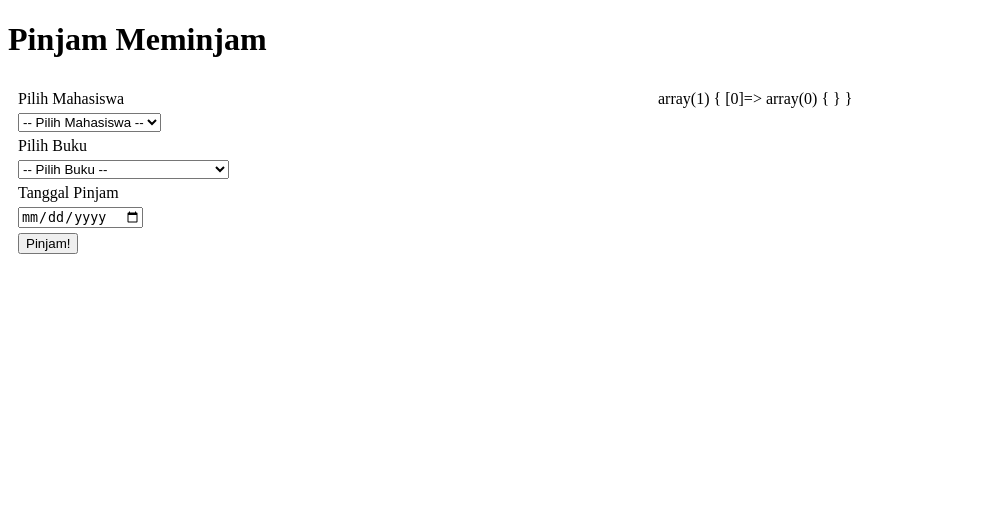
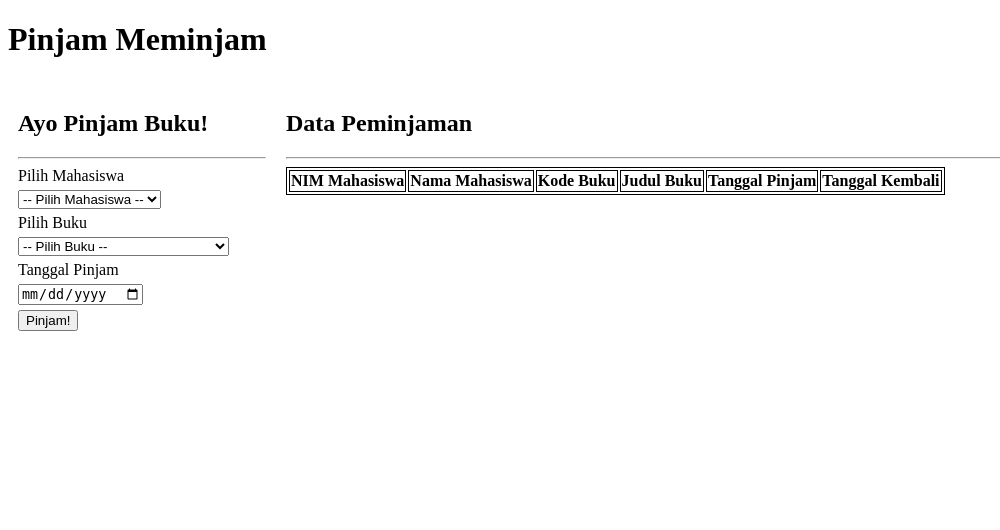
Before and after one commit to kuntinajma/najma-pbo-pinjambuku, a PHP site: page / in a window 1280 px wide. Shown: the top 530 px of the page, without its empty margins (0-1000 px from the left). Run offline with PHP 8.4, Linux system fonts and the light colour scheme; lists and menus that the app fills with data are empty.

Commit message:
feat:save peminjaman to session

```diff
--- a/db.php
+++ b/db.php
@@ -1,5 +1,7 @@
 <?php
 require_once './peminjaman.php';
+require_once './mahasiswa.php';
+require_once './buku.php';
 
 
 $mhs1 = new Mahasiswa('2022150182', 'Kunti Najma Jalia', '96');
--- a/index.php
+++ b/index.php
@@ -1,3 +1,4 @@
+<?php session_start(); ?>
 <!DOCTYPE html>
 <html lang="en">
 <head>
@@ -16,8 +17,14 @@
         }
 
         section {
-            width: 50%;
             padding: 10px;
+        }
+
+        .section1 {
+            width: 20%;
+        }
+        .section2 {
+            width: 80%;
         }
 
         .form-pinjam {
@@ -27,6 +34,10 @@
             justify-content: start;
             align-items: start;
         }
+
+        table, th, td {
+            border: solid 1px #000;
+        }
     </style>
 </head>
 <body>
@@ -34,15 +45,43 @@
 
     <?php
         require_once './db.php';
+        require_once './peminjaman.php';
 
-        $dataPinjam = $_POST;
-        $listDataPinjam = array();
+        // DATA PEMINJAMAN DISIMPAN DI SESSION STORAGE BROWSER
+        // ----------------------------------------------------
+        // selama browser dibuka, data di session storage masih ada.
+        // cara hapusnya tutup browser dulu
+        // ATAU
+        // - buka chrome devtools (klik kanan inspect)
+        // - klik tab application
+        // - klik storage
+        // - klik clear site data
 
-        array_push($listDataPinjam, $dataPinjam);
+        if(!isset($_SESSION['data_pinjam'])){
+            $_SESSION['data_pinjam'] = array();
+        }
+
+        // fungsi proses simpan peminjaman
+        function simpanPeminjaman($data){
+            global $listMhs;
+            global $listBook;
+
+            $peminjaman = new Peminjaman($listMhs, $listBook);
+            $peminjaman->pinjam($data['mahasiswa'], $data['buku'], $data['tanggal_pinjam']);
+            array_push($_SESSION['data_pinjam'], serialize($peminjaman));
+        }
+        //
+        if(isset($_POST['pinjam'])){
+            simpanPeminjaman($_POST);
+        }
+
+
     ?>
 
     <main>
-        <section>
+        <section class="section1">
+            <h1>Ayo Pinjam Buku!</h1>
+            <hr>
             <form action="" method="post" class="form-pinjam">
                 <label for="mahasiswa">Pilih Mahasiswa</label>
                 <select name="mahasiswa" id="mahasiswa">
@@ -61,13 +100,40 @@
                 <label for="tanggal_pinjam">Tanggal Pinjam</label>
                 <input type="date" name="tanggal_pinjam" id="tanggal_pinjam">
 
-                <button type="submit">Pinjam!</button>
+                <button type="submit" name="pinjam" value="pinjam">Pinjam!</button>
             </form>
         </section>
-        <section>
-                <?php
-                    var_dump($listDataPinjam);
-                ?>
+        <section class="section2">
+            <h1>Data Peminjaman</h1>
+            <hr>
+            <table>
+                <thead>
+                    <tr>
+                        <th>NIM Mahasiswa</th>
+                        <th>Nama Mahasiswa</th>
+                        <th>Kode Buku</th>
+                        <th>Judul Buku</th>
+                        <th>Tanggal Pinjam</th>
+                        <th>Tanggal Kembali</th>
+                    </tr>
+                </thead>
+                <tbody>
+                    <?php
+                    foreach($_SESSION['data_pinjam'] as $peminjaman )
+                    {
+                        $p = unserialize($peminjaman);
+                        echo "<tr>";
+                        echo "<td>".$p->mahasiswa->nimMahasiswa."</td>";
+                        echo "<td>".$p->mahasiswa->namaMahasiswa."</td>";
+                        echo "<td>".$p->book->kodeBuku."</td>";
+                        echo "<td>".$p->book->judulBuku."</td>";
+                        echo "<td>".$p->tanggalPinjam."</td>";
+                        echo "<td>".$p->tanggalKembali."</td>";
+                        echo "</tr>";
+                    }
+                    ?>
+                </tbody>
+            </table>
         </section>
     </main>
 </body>
--- a/peminjaman.php
+++ b/peminjaman.php
@@ -1,46 +1,49 @@
 <?php
 require_once './buku.php';
 require_once './mahasiswa.php';
+require_once './db.php';
 
 class Peminjaman {
-    public $nimMahasiswa;
-    public $kodeBuku;
-    private $tanggalPinjam;
-    private $tanggalKembali;
+    private $listMhs;
+    private $listBook;
 
+    public $mahasiswa;
+    public $book;
+    public $tanggalPinjam;
+    public $tanggalKembali;
+    public function __construct(array $listMhs, array $listBook) {
+        $this->listMhs = $listMhs;
+        $this->listBook = $listBook;
 
-    public function __construct(string $kodeBuku, string $nimMahasiswa, string $tanggalPinjam) {
-        $this->kodeBukuuku = $kodeBuku;
-        $this->nimMahasiswaahasiswa = $nimMahasiswa;
-        $this->tanggalPinjam = $tanggalPinjam;
     }
 
+    public function pinjam(string $nimMhs, string $kodeBuku, string $tglPinjam){
+        $bookFound = $this->searchBook($kodeBuku);
+        $mhsFound = $this->searchMhs($nimMhs);
 
-    public function gettanggalKembali() {
-        return $this->tanggalKembali;
+        $this->book = $bookFound;
+        $this->mahasiswa = $mhsFound;
+        $this->tanggalPinjam = $tglPinjam;
+
+        $tgl_pinjam = new DateTime($tglPinjam);
+        $tgl_pinjam->modify("+ 3 days");
+
+        $this->tanggalKembali =  $tgl_pinjam->format('Y-m-d');
     }
 
-    public function setTanggalKembali($tanggalKembali) {
-        $this->tanggalKembali = $tanggalKembali;
+    private function searchBook($kodeBuku){
+        foreach($this->listBook as $book){
+            if($book->kodeBuku == $kodeBuku){
+                return $book;
+            }
+        }
     }
 
-    public function getTanggalPinjam() {
-        return $this->tanggalPinjam;
-    }
-
-    public function setTanggalPinjam(string $tanggalPinjam){
-        $this->tanggalPinjam = $tanggalPinjam;
-    }
-
-    public function getData() {
-
-        $data = [
-            'nim' => $this->nimMahasiswa,
-            'kode_buku' => $this->kodeBuku,
-            'tanggal_pinjam' => $this->tanggalPinjam,
-            'tanggal_kembali' => $this->tanggalKembali,
-        ];
-
-        return $data;
+    private function searchMhs($nimMhs){
+        foreach($this->listMhs as $mhs){
+            if($mhs->nimMahasiswa == $nimMhs){
+                return $mhs;
+            }
+        }
     }
 }
```
